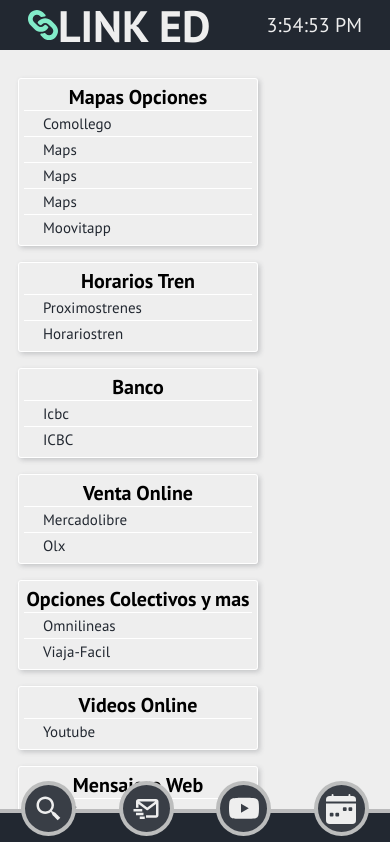
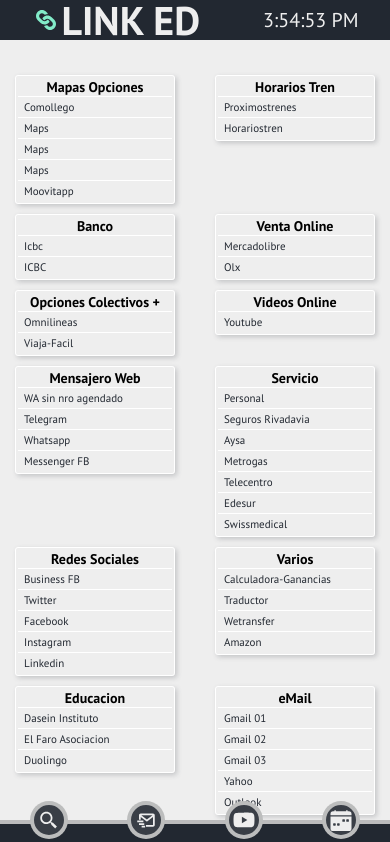
Before and after one commit to br1-gtr/zelda_app, a React (Vite) app: page / in a window 390 px wide. Shown: the top 842 px of the page. Built offline with nearby package versions, Linux system fonts and the light colour scheme.

Commit message:
responsive init

```diff
--- a/src/App.css
+++ b/src/App.css
@@ -8,10 +8,12 @@
 .app {
 	width: auto;
 	min-width: 380px;
+
 	background-color: #eeeeee;
 	& .contenedor {
 		width: 100%;
 		height: auto;
+		min-height: 100vh;
 		padding: 70px 10px 50px 10px;
 		display: flex;
 		flex-direction: row;
--- a/src/DATOS_EXCEL/DATOS_EXCEL.js
+++ b/src/DATOS_EXCEL/DATOS_EXCEL.js
@@ -27,12 +27,12 @@
 	{
 		enlace: 'http://www.omnilineas.com.ar/buenos-aires/colectivos/',
 		alias: 'Omnilineas',
-		categoria: 'Opciones Colectivos y mas',
+		categoria: 'Opciones Colectivos +',
 	},
 	{
 		enlace: 'http://www.viaja-facil.com/',
 		alias: 'Viaja-Facil',
-		categoria: 'Opciones Colectivos y mas',
+		categoria: 'Opciones Colectivos +',
 	},
 	{
 		enlace: 'http://www.youtube.com/',
--- a/src/style/Enlace.css
+++ b/src/style/Enlace.css
@@ -27,3 +27,19 @@
 		}
 	}
 }
+@media (width < 1024px) {
+	.link_container {
+		& .link_alias {
+			font-size: 13px;
+			width: 190px;
+		}
+	}
+}
+@media (width < 600px) {
+	.link_container {
+		& .link_alias {
+			font-size: 11px;
+			width: 160px;
+		}
+	}
+}
--- a/src/style/Header.css
+++ b/src/style/Header.css
@@ -26,4 +26,29 @@
 .header-small {
 	height: 30px;
 	font-size: 15px;
+	transition: 0.2s all;
 }
+
+@media (width < 1024px) {
+	.header_contenedor {
+		font-size: 20px;
+		height: 45px;
+	}
+	.header-small {
+		height: 25px;
+		font-size: 13px;
+	}
+}
+@media (width < 600px) {
+	.header_contenedor {
+		font-size: 20px;
+		height: 40px;
+	}
+	.header-small {
+		height: 23px;
+		font-size: 11px;
+	}
+	.titulo_icon {
+		height: 20px;
+	}
+}
--- a/src/style/NavFooter.css
+++ b/src/style/NavFooter.css
@@ -32,3 +32,26 @@
 		transform: scale(1.2);
 	}
 }
+@media (width < 1024px) {
+	.nav-footer_contenedor {
+		height: 30px;
+		& .nav-footer_btn {
+			width: 45px;
+			height: 45px;
+			top: -17px;
+		}
+	}
+}
+@media (width < 600px) {
+	.nav-footer_contenedor {
+		height: 24px;
+		& .nav-footer_btn {
+			width: 38px;
+			height: 38px;
+			top: -14px;
+			& .nav-footer_icon {
+				height: 21px;
+			}
+		}
+	}
+}
--- a/src/style/Seccion.css
+++ b/src/style/Seccion.css
@@ -36,3 +36,22 @@
 	background-color: var(--color02B);
 	box-shadow: 1px 1px 10px rgba(0, 0, 0, 0.205);
 }
+
+@media (width < 1024px) {
+	.seccion_container {
+		width: 190px;
+		padding: 2px;
+		margin: 5px;
+		& .seccion_titulo {
+			font-size: 16px;
+		}
+	}
+}
+@media (width < 600px) {
+	.seccion_container {
+		width: 160px;
+		& .seccion_titulo {
+			font-size: 14px;
+		}
+	}
+}
```
